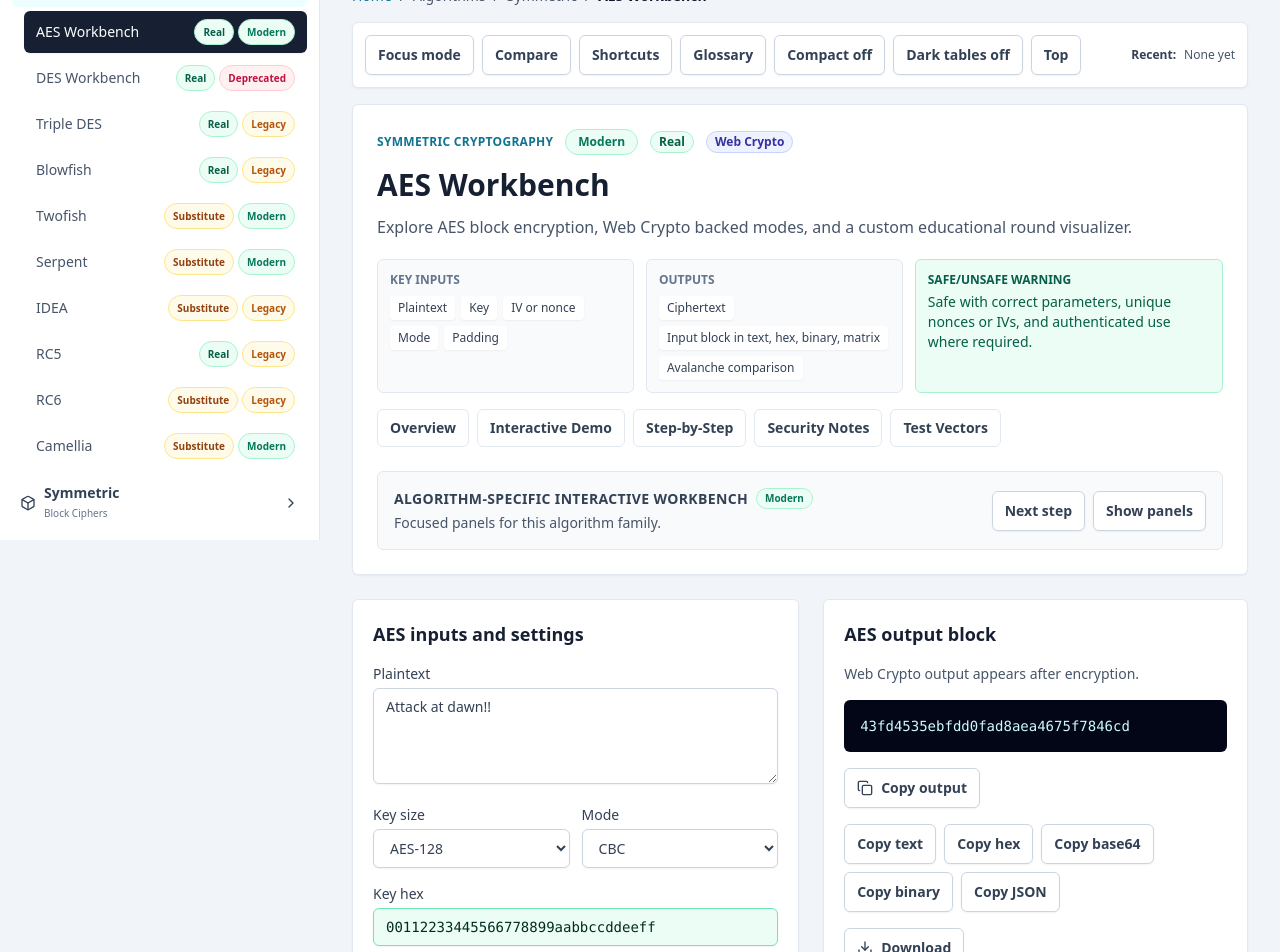
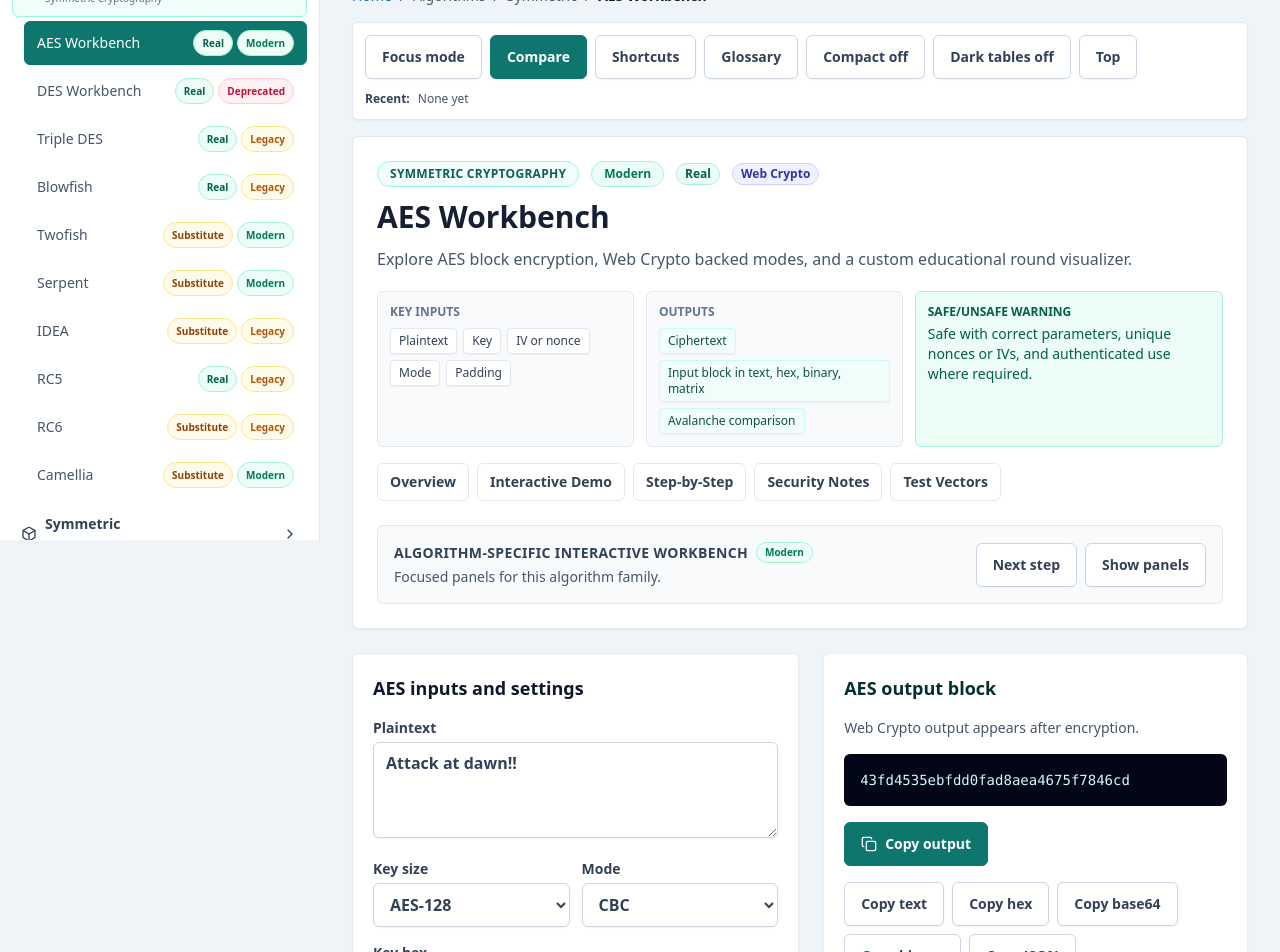
Before and after one commit to indianservers/Cryptography, a React (Vite) app: page /algorithms/symmetric/aes in a window 1280 px wide. Shown: the part 260-1212 px from the top of the page. Built offline with nearby package versions, Linux system fonts and the light colour scheme.

Commit message:
Commit from desktop
Commit

```diff
--- a/src/components/common/CopyButton.tsx
+++ b/src/components/common/CopyButton.tsx
@@ -1,4 +1,4 @@
 import { Copy } from "lucide-react";
 export function CopyButton({ value, label = "Copy output" }: { value: string; label?: string }) {
-  return <button className="btn" onClick={() => navigator.clipboard?.writeText(value)}><Copy className="h-4 w-4" /> {label}</button>;
+  return <button className="btn btn-primary" onClick={() => navigator.clipboard?.writeText(value)}><Copy className="h-4 w-4" /> {label}</button>;
 }
--- a/src/components/common/DisplayControls.tsx
+++ b/src/components/common/DisplayControls.tsx
@@ -11,7 +11,7 @@ export function DisplayControls() {
   }, [compact, darkTables]);
   return (
     <div className="flex flex-wrap gap-2">
-      <button className={`btn hidden sm:inline-flex ${compact ? "bg-cyan-50" : ""}`} onClick={() => setCompact((value) => !value)}>Compact {compact ? "on" : "off"}</button>
+      <button className={`btn hidden sm:inline-flex ${compact ? "border-teal-300 bg-teal-50 text-teal-900" : ""}`} onClick={() => setCompact((value) => !value)}>Compact {compact ? "on" : "off"}</button>
       <button className={`btn hidden sm:inline-flex ${darkTables ? "bg-slate-900 text-white" : ""}`} onClick={() => setDarkTables((value) => !value)}>Dark tables {darkTables ? "on" : "off"}</button>
       <button className="btn" onClick={() => window.scrollTo({ top: 0, behavior: "smooth" })}>Top</button>
     </div>
--- a/src/components/common/ErrorSummary.tsx
+++ b/src/components/common/ErrorSummary.tsx
@@ -3,7 +3,7 @@ import type { ValidationIssue } from "../../lib/cryptoValidation";
 export function ErrorSummary({ issues }: { issues: ValidationIssue[] }) {
   if (!issues.length) return null;
   return (
-    <div className="rounded-md border border-amber-200 bg-amber-50 p-4 text-sm text-amber-900">
+    <div className="rounded-md border border-red-200 bg-red-50 p-4 text-sm text-red-800">
       <div className="font-semibold">Validation summary</div>
       <ul className="mt-2 space-y-1">
         {issues.map((issue, index) => <li key={`${issue.field}-${index}`}><span className="font-semibold">{issue.field}:</span> {issue.message}</li>)}
--- a/src/components/common/InputPanel.tsx
+++ b/src/components/common/InputPanel.tsx
@@ -1,3 +1,3 @@
 export function InputPanel({ title = "User input", children }: { title?: string; children: React.ReactNode }) {
-  return <section className="rounded-md border border-slate-200 bg-white p-5 shadow-sm"><h2 className="mb-4 text-lg font-semibold">{title}</h2>{children}</section>;
+  return <section className="rounded-md border border-slate-200 bg-white p-5 shadow-sm"><h2 className="mb-4 text-lg font-semibold text-slate-900">{title}</h2>{children}</section>;
 }
--- a/src/components/common/OutputPanel.tsx
+++ b/src/components/common/OutputPanel.tsx
@@ -1,3 +1,3 @@
 export function OutputPanel({ title = "Output", children }: { title?: string; children: React.ReactNode }) {
-  return <section className="rounded-md border border-slate-200 bg-white p-5 shadow-sm"><h2 className="mb-4 text-lg font-semibold">{title}</h2>{children}</section>;
+  return <section className="rounded-md border border-teal-100 bg-white p-5 shadow-sm"><h2 className="mb-4 text-lg font-semibold text-teal-950">{title}</h2>{children}</section>;
 }
--- a/src/components/common/PageChrome.tsx
+++ b/src/components/common/PageChrome.tsx
@@ -38,18 +38,18 @@ export function PageChrome() {
       <div className="mb-4 flex flex-wrap items-center justify-between gap-3 rounded-md border border-slate-200 bg-white p-2 text-sm shadow-sm sm:p-3">
         <div className="flex flex-wrap items-center gap-2">
           <button className="btn hidden sm:inline-flex" onClick={() => document.body.classList.toggle("focus-mode")}>Focus mode</button>
-          <button className="btn" onClick={() => setShowComparison(true)}>Compare</button>
+          <button className="btn btn-primary" onClick={() => setShowComparison(true)}>Compare</button>
           <button className="btn hidden sm:inline-flex" onClick={() => setShowShortcuts(true)}>Shortcuts</button>
           <button className="btn hidden sm:inline-flex" onClick={() => setShowGlossary(true)}>Glossary</button>
           <DisplayControls />
         </div>
         <div className="hidden flex-wrap items-center gap-2 text-xs text-slate-600 md:flex">
           <span className="font-semibold text-slate-700">Recent:</span>
-          {recent.length ? recent.map((item) => item && <a key={item.route} className="rounded border border-slate-200 px-2 py-1 hover:bg-slate-50" href={item.route}>{item.label}</a>) : <span>None yet</span>}
+          {recent.length ? recent.map((item) => item && <a key={item.route} className="rounded border border-slate-200 px-2 py-1 transition hover:border-teal-300 hover:bg-teal-50 hover:text-teal-900" href={item.route}>{item.label}</a>) : <span>None yet</span>}
         </div>
       </div>
       <AlgorithmComparisonMode open={showComparison} onClose={() => setShowComparison(false)} />
-      {showShortcuts && <div className="fixed inset-0 z-50 grid place-items-center bg-slate-950/40 p-4" onClick={() => setShowShortcuts(false)}><div className="max-w-lg rounded-md bg-white p-5 shadow-xl" onClick={(event) => event.stopPropagation()}><h2 className="text-lg font-semibold">Keyboard Shortcuts</h2><div className="mt-4 grid gap-2 text-sm"><div><kbd className="rounded bg-slate-100 px-2 py-1 font-mono">?</kbd> Toggle shortcuts</div><div><kbd className="rounded bg-slate-100 px-2 py-1 font-mono">Alt+G</kbd> Toggle glossary</div><div><kbd className="rounded bg-slate-100 px-2 py-1 font-mono">Esc</kbd> Close browser dialogs where supported</div></div><button className="btn mt-5" onClick={() => setShowShortcuts(false)}>Close</button></div></div>}
+      {showShortcuts && <div className="fixed inset-0 z-50 grid place-items-center bg-slate-950/40 p-4" onClick={() => setShowShortcuts(false)}><div className="max-w-lg rounded-md bg-white p-5 shadow-xl" onClick={(event) => event.stopPropagation()}><h2 className="text-lg font-semibold">Keyboard Shortcuts</h2><div className="mt-4 grid gap-2 text-sm"><div><kbd className="rounded bg-slate-100 px-2 py-1 font-mono">?</kbd> Toggle shortcuts</div><div><kbd className="rounded bg-slate-100 px-2 py-1 font-mono">Alt+G</kbd> Toggle glossary</div><div><kbd className="rounded bg-slate-100 px-2 py-1 font-mono">Esc</kbd> Close browser dialogs where supported</div></div><button className="btn btn-primary mt-5" onClick={() => setShowShortcuts(false)}>Close</button></div></div>}
       {showGlossary && <aside className="fixed inset-y-0 right-0 z-50 w-[min(100vw,28rem)] overflow-y-auto border-l border-slate-200 bg-white p-4 shadow-xl sm:p-5"><div className="mb-4 flex items-center justify-between"><h2 className="text-lg font-semibold">Crypto Glossary</h2><button className="icon-btn" onClick={() => setShowGlossary(false)}>x</button></div><div className="space-y-3 text-sm text-slate-700">{[
         ["Nonce", "A number used once. Reuse can break CTR, GCM, and stream ciphers."],
         ["IV", "Initialization vector. It starts a mode of operation and is often public but must follow mode rules."],
--- a/src/components/common/PageHeader.tsx
+++ b/src/components/common/PageHeader.tsx
@@ -5,6 +5,20 @@ import { findAlgorithm } from "../../data/algorithmMetadata";
 import { getBrowserSupport, getImplementationStatus } from "../../data/implementationStatus";
 import { BrowserSupportBadge, ImplementationBadge } from "./ImplementationBadge";
 import { AlgorithmSpecificEnhancements } from "./AlgorithmSpecificEnhancements";
+
+const categoryTone = (category: string) => {
+  if (/symmetric|block/i.test(category)) return "border-teal-200 bg-teal-50 text-teal-800";
+  if (/stream/i.test(category)) return "border-cyan-200 bg-cyan-50 text-cyan-800";
+  if (/public|rsa|elgamal|rabin/i.test(category)) return "border-indigo-200 bg-indigo-50 text-indigo-800";
+  if (/curve|ecc|ecd/i.test(category)) return "border-violet-200 bg-violet-50 text-violet-800";
+  if (/hash/i.test(category)) return "border-fuchsia-200 bg-fuchsia-50 text-fuchsia-800";
+  if (/mac/i.test(category)) return "border-rose-200 bg-rose-50 text-rose-800";
+  if (/derivation|kdf/i.test(category)) return "border-emerald-200 bg-emerald-50 text-emerald-800";
+  if (/attack|cryptanalysis/i.test(category)) return "border-red-200 bg-red-50 text-red-800";
+  if (/padding/i.test(category)) return "border-amber-200 bg-amber-50 text-amber-900";
+  if (/encoding/i.test(category)) return "border-lime-200 bg-lime-50 text-lime-800";
+  return "border-sky-200 bg-sky-50 text-sky-800";
+};
 
 export function PageHeader({ title, category, status, children }: { title: string; category: string; status: SecurityStatus; children: React.ReactNode }) {
   const location = useLocation();
@@ -20,7 +34,7 @@ export function PageHeader({ title, category, status, children }: { title: strin
   return (
     <header id="overview" className="mb-6 rounded-md border border-slate-200 bg-white p-4 shadow-sm sm:p-6">
       <div className="mb-3 flex flex-wrap items-center gap-3">
-        <span className="text-xs font-semibold uppercase tracking-wide text-cyan-700">{category}</span>
+        <span className={`rounded-full border px-3 py-1 text-xs font-semibold uppercase tracking-wide ${categoryTone(category)}`}>{category}</span>
         <SecurityStatusBadge status={status} />
         <ImplementationBadge status={getImplementationStatus(route)} />
         <BrowserSupportBadge support={getBrowserSupport(route)} />
@@ -30,11 +44,11 @@ export function PageHeader({ title, category, status, children }: { title: strin
       <div className="mt-5 grid gap-3 lg:grid-cols-[1fr_1fr_1.2fr]">
         <div className="rounded-md border border-slate-200 bg-slate-50 p-3">
           <div className="text-xs font-semibold uppercase text-slate-500">Key inputs</div>
-          <div className="mt-2 flex flex-wrap gap-1.5">{(algorithm?.inputs ?? ["Inputs vary by page"]).slice(0, 5).map((input) => <span key={input} className="rounded bg-white px-2 py-1 text-xs font-medium text-slate-700 shadow-sm">{input}</span>)}</div>
+          <div className="mt-2 flex flex-wrap gap-1.5">{(algorithm?.inputs ?? ["Inputs vary by page"]).slice(0, 5).map((input) => <span key={input} className="rounded border border-slate-200 bg-white px-2 py-1 text-xs font-medium text-slate-700 shadow-sm">{input}</span>)}</div>
         </div>
         <div className="rounded-md border border-slate-200 bg-slate-50 p-3">
           <div className="text-xs font-semibold uppercase text-slate-500">Outputs</div>
-          <div className="mt-2 flex flex-wrap gap-1.5">{(algorithm?.outputs ?? ["Computed result"]).slice(0, 5).map((output) => <span key={output} className="rounded bg-white px-2 py-1 text-xs font-medium text-slate-700 shadow-sm">{output}</span>)}</div>
+          <div className="mt-2 flex flex-wrap gap-1.5">{(algorithm?.outputs ?? ["Computed result"]).slice(0, 5).map((output) => <span key={output} className="rounded border border-teal-100 bg-teal-50 px-2 py-1 text-xs font-medium text-teal-900 shadow-sm">{output}</span>)}</div>
         </div>
         <div className={`rounded-md border p-3 text-sm ${status === "Modern" ? "border-emerald-200 bg-emerald-50 text-emerald-800" : "border-amber-200 bg-amber-50 text-amber-900"}`}>
           <div className="text-xs font-semibold uppercase">Safe/unsafe warning</div>
@@ -42,7 +56,7 @@ export function PageHeader({ title, category, status, children }: { title: strin
         </div>
       </div>
       <nav className="mt-4 flex max-w-full gap-2 overflow-x-auto pb-1 text-sm">
-        {["Overview", "Interactive Demo", "Step-by-Step", "Security Notes", "Test Vectors"].map((tab) => <a key={tab} href={`#${tab.toLowerCase().replace(/[^a-z]+/g, "-").replace(/-$/, "")}`} className="shrink-0 rounded-md border border-slate-200 bg-white px-3 py-2 font-semibold text-slate-700 hover:bg-slate-50">{tab}</a>)}
+        {["Overview", "Interactive Demo", "Step-by-Step", "Security Notes", "Test Vectors"].map((tab) => <a key={tab} href={`#${tab.toLowerCase().replace(/[^a-z]+/g, "-").replace(/-$/, "")}`} className="shrink-0 rounded-md border border-slate-200 bg-white px-3 py-2 font-semibold text-slate-700 transition hover:border-teal-300 hover:bg-teal-50 hover:text-teal-900 focus-visible:outline-none focus-visible:ring-2 focus-visible:ring-teal-400">{tab}</a>)}
       </nav>
       <AlgorithmSpecificEnhancements title={title} category={category} status={status} />
     </header>
--- a/src/layouts/RootLayout.tsx
+++ b/src/layouts/RootLayout.tsx
@@ -45,6 +45,28 @@ const categoryDisplay: Record<string, string> = {
   "Key Derivation Functions": "KDF",
 };
 
+const categoryTone: Record<string, string> = {
+  "Classical Cryptography": "border-sky-200 bg-sky-50 text-sky-800",
+  "Symmetric Cryptography": "border-teal-200 bg-teal-50 text-teal-800",
+  "Block Ciphers": "border-teal-200 bg-teal-50 text-teal-800",
+  "Stream Ciphers": "border-cyan-200 bg-cyan-50 text-cyan-800",
+  "Public Key Cryptography": "border-indigo-200 bg-indigo-50 text-indigo-800",
+  "Elliptic Curve Cryptography": "border-violet-200 bg-violet-50 text-violet-800",
+  "Hash Functions": "border-fuchsia-200 bg-fuchsia-50 text-fuchsia-800",
+  "MAC Algorithms": "border-rose-200 bg-rose-50 text-rose-800",
+  "Key Derivation Functions": "border-emerald-200 bg-emerald-50 text-emerald-800",
+  "Modes of Operation": "border-blue-200 bg-blue-50 text-blue-800",
+  "Padding Schemes": "border-amber-200 bg-amber-50 text-amber-900",
+  "Encoding Tools": "border-lime-200 bg-lime-50 text-lime-800",
+  "Certificates and PKI": "border-slate-300 bg-slate-100 text-slate-800",
+  "Cryptanalysis and Attacks": "border-red-200 bg-red-50 text-red-800",
+  "Blockchain Cryptography": "border-orange-200 bg-orange-50 text-orange-800",
+  "Randomness and Entropy": "border-purple-200 bg-purple-50 text-purple-800",
+  "Benchmark and Comparison": "border-cyan-200 bg-cyan-50 text-cyan-800",
+  "Saved Experiments": "border-emerald-200 bg-emerald-50 text-emerald-800",
+  "Export Center": "border-blue-200 bg-blue-50 text-blue-800",
+};
+
 export default function RootLayout() {
   const location = useLocation();
   const [query, setQuery] = useState("");
@@ -78,7 +100,7 @@ export default function RootLayout() {
   const closeMobileMenu = () => setMobileOpen(false);
 
   return (
-    <div className="min-h-screen bg-slate-100 text-ink">
+    <div className="min-h-screen bg-[#eef4f8] text-ink">
       <button
         className="icon-btn fixed left-3 top-3 z-30 lg:hidden"
         onClick={() => setMobileOpen(true)}
@@ -93,11 +115,11 @@ export default function RootLayout() {
         aria-label="Primary navigation"
       >
         <Link to="/" className="border-b border-slate-200 px-4 py-4 lg:px-5" onClick={closeMobileMenu}>
-          <div className="text-xs font-semibold uppercase tracking-wide text-cyan-700">Browser-only lab</div>
+          <div className="text-xs font-semibold uppercase tracking-wide text-teal-700">Browser-only lab</div>
           <div className="flex items-center justify-between gap-2"><span className="text-lg font-bold leading-tight lg:text-xl">Mega Cryptography Suite</span><button className="icon-btn lg:hidden" aria-label="Close navigation menu" onClick={(event) => { event.preventDefault(); setMobileOpen(false); }}><X /></button></div>
         </Link>
         <div className="p-3 lg:p-4">
-          <label className="flex items-center gap-2 rounded-md border border-slate-300 bg-white px-3 py-2 text-sm shadow-sm">
+          <label className="flex min-h-11 items-center gap-2 rounded-md border border-slate-300 bg-white px-3 py-2 text-sm shadow-sm transition focus-within:border-teal-600 focus-within:ring-2 focus-within:ring-teal-100">
             <Search className="h-4 w-4 text-slate-500" />
             <input className="w-full outline-none" value={query} onChange={(event) => setQuery(event.target.value)} placeholder="Search algorithms" />
           </label>
@@ -107,17 +129,18 @@ export default function RootLayout() {
             const Icon = icons[categoryIcon[category] ?? "Shield"];
             const hasActive = items.some((item) => location.pathname === item.route);
             const isOpen = openCategories.has(category) || hasActive || Boolean(query);
+            const tone = categoryTone[category] ?? "border-slate-200 bg-slate-50 text-slate-800";
             return (
               <section key={category} className="mb-2">
                 <button
-                  className={`flex min-h-10 w-full items-center gap-2 rounded-md px-2 py-2 text-left text-sm font-semibold ${hasActive ? "bg-cyan-50 text-cyan-800" : "text-slate-700 hover:bg-slate-100"}`}
+                  className={`flex min-h-11 w-full items-center gap-2 rounded-md border px-2 py-2 text-left text-sm font-semibold transition ${hasActive ? tone : "border-transparent text-slate-700 hover:border-slate-200 hover:bg-slate-50"}`}
                   onClick={() => setOpenCategories((current) => {
                     const next = new Set(current);
                     next.has(category) ? next.delete(category) : next.add(category);
                     return next;
                   })}
                 >
-                  <Icon className="h-4 w-4" />
+                  <Icon className="h-4 w-4 shrink-0" />
                   <span className="min-w-0 flex-1">
                     <span className="block truncate">{categoryDisplay[category] ?? category}</span>
                     {categoryDisplay[category] && <span className="block truncate text-[10px] font-medium text-slate-500">{category}</span>}
@@ -131,7 +154,7 @@ export default function RootLayout() {
                         key={item.route}
                         to={item.route}
                         onClick={closeMobileMenu}
-                        className={({ isActive }) => `flex items-center justify-between gap-2 rounded-md px-3 py-2 text-sm ${isActive ? "bg-ink text-white shadow-sm" : "text-slate-600 hover:bg-slate-100"}`}
+                        className={({ isActive }) => `flex min-h-10 items-center justify-between gap-2 rounded-md border px-3 py-2 text-sm transition ${isActive ? "border-teal-700 bg-teal-700 text-white shadow-sm" : "border-transparent text-slate-600 hover:border-slate-200 hover:bg-slate-50 hover:text-slate-900"}`}
                       >
                         <span className="truncate">{item.label}</span>
                         <span className="flex shrink-0 items-center gap-1">
@@ -163,7 +186,7 @@ export default function RootLayout() {
             <div className="rounded-md border border-slate-200 bg-white px-4 py-5 shadow-sm">
               <div className="flex flex-col gap-2 sm:flex-row sm:items-end sm:justify-between">
                 <div>
-                  <a className="font-bold text-ink hover:text-cyan-700" href="https://www.AimerSociety.com" target="_blank" rel="noreferrer">www.AimerSociety.com</a>
+                  <a className="font-bold text-ink hover:text-teal-700" href="https://www.AimerSociety.com" target="_blank" rel="noreferrer">www.AimerSociety.com</a>
                   <div className="mt-1 font-semibold text-slate-700">AI Learning Tools</div>
                   <p className="mt-1 max-w-2xl">Artificial Intelligence Medical & Engineering Researchers Society Tools</p>
                 </div>
--- a/src/styles.css
+++ b/src/styles.css
@@ -4,25 +4,52 @@
 
 @layer base {
   html { color-scheme: light; }
-  body { margin: 0; min-width: 320px; }
+  body {
+    margin: 0;
+    min-width: 320px;
+    background: #eef4f8;
+    color: #172033;
+    font-size: 16px;
+    line-height: 1.5;
+    text-rendering: optimizeLegibility;
+  }
   button, input, textarea, select { font: inherit; }
+  ::selection { background: #c8f5ee; color: #12333d; }
+  ::placeholder { color: #64748b; opacity: 1; }
   body.focus-mode aside { display: none !important; }
   body.focus-mode main { padding-left: 0 !important; }
 }
 
 @layer components {
-  .btn { @apply inline-flex min-h-10 items-center justify-center gap-2 rounded-md border border-slate-300 bg-white px-3 py-2 text-sm font-semibold text-slate-700 shadow-sm transition hover:bg-slate-50 active:translate-y-px; }
-  .icon-btn { @apply inline-flex h-10 w-10 items-center justify-center rounded-md border border-slate-300 bg-white text-slate-700 shadow-sm transition hover:bg-slate-50; }
+  .btn { @apply inline-flex min-h-11 items-center justify-center gap-2 rounded-md border border-slate-300 bg-white px-4 py-2 text-sm font-semibold text-slate-700 shadow-sm transition hover:border-teal-300 hover:bg-teal-50 hover:text-teal-900 focus-visible:outline-none focus-visible:ring-2 focus-visible:ring-teal-400 focus-visible:ring-offset-2 active:translate-y-px disabled:cursor-not-allowed disabled:border-slate-200 disabled:bg-slate-100 disabled:text-slate-400 disabled:shadow-none; }
+  .btn-primary { @apply border-teal-700 bg-teal-700 text-white shadow-sm hover:border-teal-800 hover:bg-teal-800 hover:text-white; }
+  .btn-secondary { @apply border-slate-300 bg-slate-50 text-slate-700 hover:border-slate-400 hover:bg-white hover:text-slate-900; }
+  .btn-success { @apply border-emerald-600 bg-emerald-600 text-white hover:border-emerald-700 hover:bg-emerald-700 hover:text-white; }
+  .btn-warning { @apply border-amber-300 bg-amber-50 text-amber-900 hover:border-amber-400 hover:bg-amber-100 hover:text-amber-950; }
+  .icon-btn { @apply inline-flex h-11 w-11 items-center justify-center rounded-md border border-slate-300 bg-white text-slate-700 shadow-sm transition hover:border-teal-300 hover:bg-teal-50 hover:text-teal-900 focus-visible:outline-none focus-visible:ring-2 focus-visible:ring-teal-400 focus-visible:ring-offset-2; }
   .icon-btn svg { @apply h-4 w-4; }
-  .field { @apply w-full rounded-md border border-slate-300 bg-white px-3 py-2 text-sm shadow-sm outline-none transition focus:border-cyan-500 focus:ring-2 focus:ring-cyan-100; }
-  .label { @apply text-sm font-medium text-slate-700; }
+  .field { @apply w-full min-h-11 rounded-md border border-slate-300 bg-white px-3 py-2 text-base shadow-sm outline-none transition focus:border-teal-600 focus:ring-2 focus:ring-teal-100 disabled:cursor-not-allowed disabled:bg-slate-100 disabled:text-slate-500; }
+  .label { @apply text-sm font-semibold text-slate-700; }
+  .panel { @apply rounded-md border border-slate-200 bg-white p-5 shadow-sm; }
+  .panel-muted { @apply rounded-md border border-slate-200 bg-slate-50 p-4; }
+  .result-panel { @apply rounded-md border border-teal-100 bg-teal-50/60 p-3; }
+  .status-success { @apply border-emerald-200 bg-emerald-50 text-emerald-800; }
+  .status-warning { @apply border-amber-200 bg-amber-50 text-amber-900; }
+  .status-error { @apply border-red-200 bg-red-50 text-red-800; }
   .dark-table { @apply border-slate-700 bg-slate-950 text-slate-100; }
   .dark-table thead { @apply bg-slate-900; }
   .dark-table tr { @apply border-slate-800; }
   .compact-table th, .compact-table td { @apply px-2 py-1 text-xs; }
   .changed-byte { animation: changedPulse 1.6s ease-in-out infinite; }
   .crypto-wrap { overflow-wrap: anywhere; word-break: break-word; }
-  pre, code, .font-mono { overflow-wrap: anywhere; }
+  pre, code, .font-mono {
+    overflow-wrap: anywhere;
+    font-variant-ligatures: none;
+    letter-spacing: 0;
+  }
+  code, .font-mono {
+    color: #12333d;
+  }
   section, header { scroll-margin-top: 1rem; }
   body.compact-mode section, body.compact-mode header { @apply p-3; }
   body.compact-mode .field { @apply px-2 py-1 text-xs; }
```
Also changed, not shown: src/components/common/AlgorithmPageShell.tsx (+5 -5 lines).
